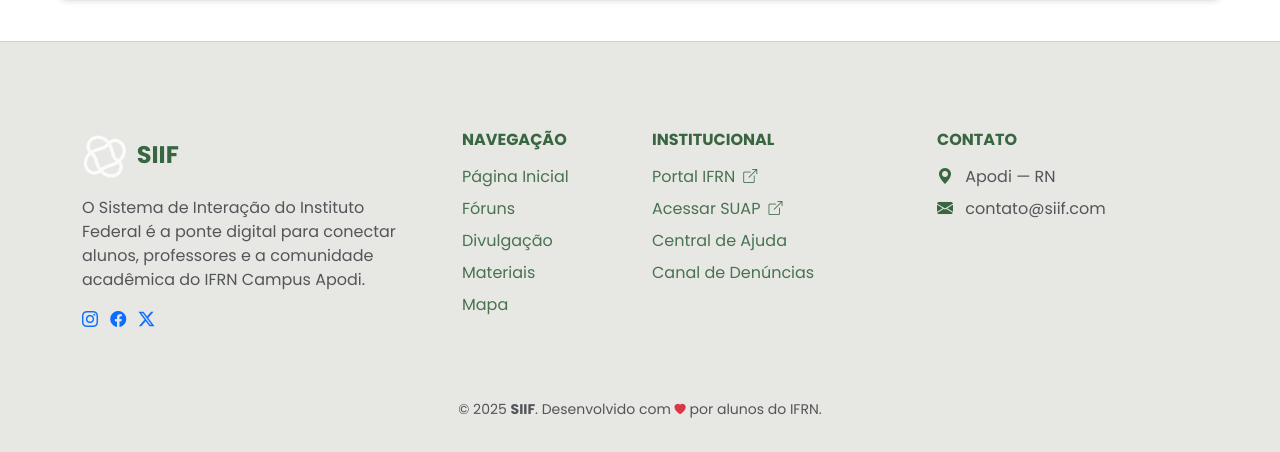
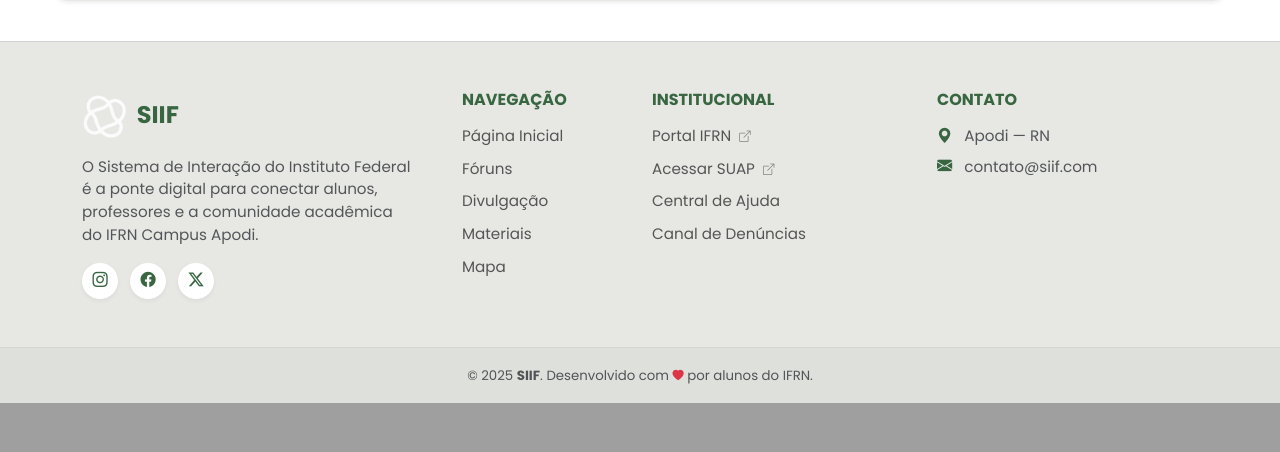
Before and after one commit to JuanFranthesco/plataforma-SIIF, a Flask app: page /mapa in a window 1280 px wide. Shown: the part 884-1336 px from the top of the page. After the commit the page ends 1287 px from the top, so only its background shows below. Run offline with Flask 3, Linux system fonts and the light colour scheme; a user stored in the database is signed in; some libraries are stand-ins or nearby versions.

Commit message:
Refactor footer styles for modern design

```diff
--- a/app/static/css/style.css
+++ b/app/static/css/style.css
@@ -2198,91 +2198,85 @@ ESTILOS ADICIONAIS PARA TELA INICIAL (tela_inicial.html)
 
 /* ---
 ============================================================
-ESTILOS DO FOOTER PADRÃO (VERSÃO ATUALIZADA - FUNDO CLARO)
+FOOTER MODERNO (ATUALIZADO)
 ============================================================
 --- */
 
 .site-footer {
-  /* ATUALIZADO: Fundo cinza claro da sua paleta */
-  background-color: #E7E7E4;
-  /* O padding é igual ao do <main> para alinhar */
-  padding: 40px 50px;
-  /* ATUALIZADO: Cor de texto escura */
-  color: #555;
-  border-top: 1px solid #D1D1D1;
-  /* Borda cinza mais escura */
-  /* Remove o arredondamento de baixo do .page-container */
-  margin-bottom: -25px;
-  margin-left: -1px;
-  margin-right: -1px;
-}
-
-/* Ajusta o padding em telas menores, igual ao <main> */
+    background-color: #E7E7E4;
+    color: #555;
+    font-size: 0.95rem;
+    border-top: 1px solid #d1d1d1;
+    margin-top: auto; /* Garante que o footer fique no fundo em flexbox */
+}
+
+/* Links do Footer */
+.footer-links li {
+    margin-bottom: 10px;
+}
+
+.footer-links a {
+    text-decoration: none;
+    color: #555;
+    transition: all 0.3s ease;
+    display: inline-block;
+}
+
+/* Efeito de Hover Moderno: Muda cor e move levemente para a direita */
+.footer-links a:hover {
+    color: #386641; /* Verde Padrão */
+    transform: translateX(5px);
+    font-weight: 500;
+}
+
+.footer-links a i.small {
+    font-size: 0.75em;
+    margin-left: 4px;
+    opacity: 0.7;
+}
+
+/* Ícones de Redes Sociais */
+.social-icons a {
+    display: inline-flex;
+    align-items: center;
+    justify-content: center;
+    width: 36px;
+    height: 36px;
+    background-color: #fff;
+    color: #386641;
+    border-radius: 50%;
+    text-decoration: none;
+    margin-right: 8px;
+    transition: all 0.3s ease;
+    box-shadow: 0 2px 5px rgba(0,0,0,0.05);
+}
+
+.social-icons a:hover {
+    background-color: #386641;
+    color: #fff;
+    transform: translateY(-3px);
+}
+
+/* Barra Inferior (Copyright) */
+.footer-bottom {
+    background-color: rgba(56, 102, 65, 0.05); /* Um verde muito sutil */
+    border-top: 1px solid rgba(0,0,0,0.05);
+}
+
+/* Ajustes de Responsividade */
 @media (max-width: 768px) {
-  .site-footer {
-    padding: 30px 25px;
-  }
-}
-
-@media (max-width: 576px) {
-  .site-footer {
-    padding: 20px 15px;
-  }
-}
-
-.site-footer h5 {
-  font-weight: 600;
-  color: #386641;
-  /* ATUALIZADO: Verde Padrão */
-  margin-bottom: 15px;
-}
-
-.footer-logo {
-  display: flex;
-  align-items: center;
-  gap: 10px;
-  text-decoration: none;
-  color: #386641;
-  /* ATUALIZADO: Verde Padrão */
-  font-size: 1.5rem;
-  font-weight: 700;
-  margin-bottom: 15px;
-}
-
-.footer-logo img {
-  height: 40px;
-  /* ATUALIZADO: Remove o filtro de inversão */
-  filter: none;
-}
-
-.footer-copyright {
-  font-size: 0.9rem;
-  line-height: 1.4rem;
-  color: #555;
-  /* ATUALIZADO: Cinza escuro */
-}
-
-.footer-links li {
-  margin-bottom: 8px;
-}
-
-.footer-links a {
-  text-decoration: none;
-  color: #386641;
-  /* ATUALIZADO: Verde Padrão */
-  opacity: 0.9;
-  transition: all 0.2s ease-in-out;
-  display: flex;
-  align-items: center;
-  gap: 8px;
-}
-
-.footer-links a:hover {
-  color: #2a4b30;
-  /* ATUALIZADO: Verde mais escuro */
-  opacity: 1;
-  transform: translateX(3px);
-  /* Efeito de hover */
+    .site-footer {
+        text-align: center;
+    }
+
+    .social-icons {
+        justify-content: center;
+        display: flex;
+    }
+
+    .footer-brand {
+        justify-content: center;
+    }
 }
 
 /* ---
```
